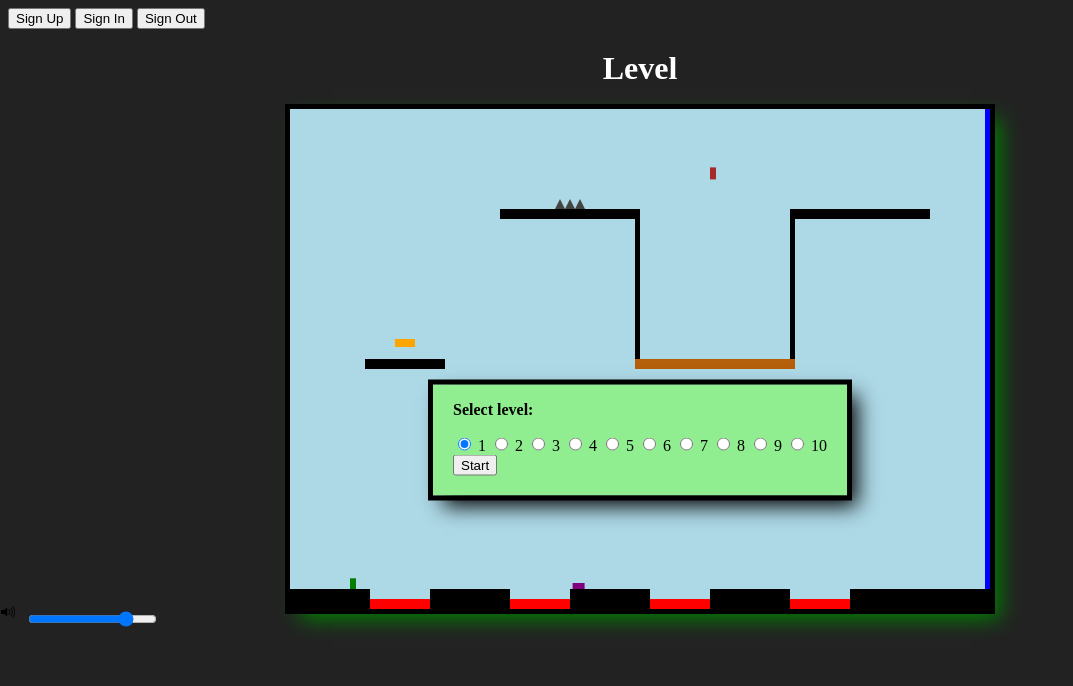
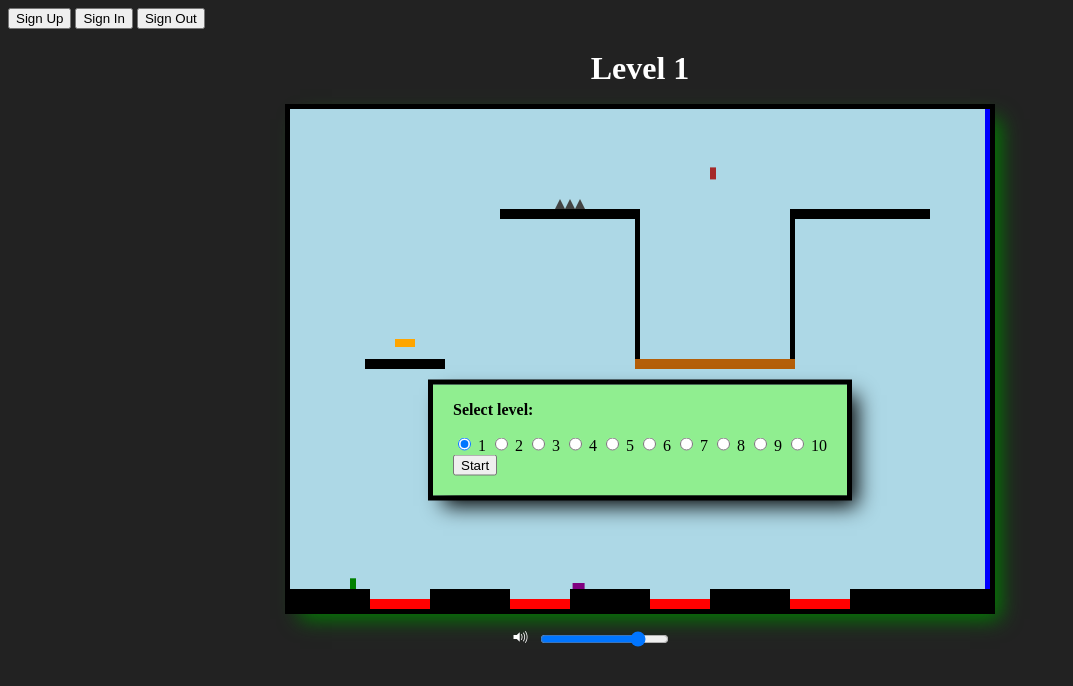
Before and after one commit to CGally/Platformer, a PHP site: page /index.html in a window 1280 px wide. Shown: the top 686 px of the page, without its empty margins (0-1073 px from the left). Run offline with PHP 8.4, Linux system fonts and the light colour scheme; some libraries are stand-ins or nearby versions.

Commit message:
fix menu display

```diff
--- a/main.css
+++ b/main.css
@@ -91,16 +91,27 @@ canvas {
   z-index: 1;
 }
 
+#volume-control {
+  display: block;
+  margin-left: auto;
+  margin-right: auto;
+  padding-top: 20px;
+  width: 20%;
+}
+
+#volume {
+  display: inline-block;
+}
+
 #vol {
-  display: inline-block;
-  position: relative;
-  text-align: center;
-  transform: translate(-50%, -50%);
+  color: white;
+  float: left;
+  padding-right: 10px;
 }
 
 #mute {
+  color: white;
   display: none;
-  position: relative;
-  text-align: center;
-  transform: translate(-50%, -50%);
+  float: left;
+  padding-right: 10px;
 }
--- a/scripts/app.js
+++ b/scripts/app.js
@@ -12,7 +12,7 @@ var canvas = document.getElementById("canvas"),
     levels = [],
     enemies,
     level = 0,
-    currentLevel,
+    currentLevel = 1,
     player,
     goal,
     swooshSound = new buzz.sound("/sounds/swoosh.mp3", { volume: 70 }),
@@ -145,6 +145,7 @@ function step() {
   if (player.colCheck(player, goal)) {
     if(level < levels.length - 1){
       level++;
+      // saveProgress(uid, level);
       currentLevel = level + 1;
       header.textContent = 'Level ' + currentLevel;
       render();
@@ -153,6 +154,9 @@ function step() {
       winnerSound.load();
       winnerSound.play();
       winner.style.display = 'block';
+      start.style.display = 'block';
+      menu.style.display = 'none';
+      cancelBtn[2].style.display = 'none'
     }
   }
   requestAnimationFrame(step);
@@ -216,7 +220,7 @@ menu.addEventListener('click', function() {
 
 window.onload = function() {
   cancelBtn[2].style.display = 'none'
-  header.textContent = 'Level ';
+  header.textContent = 'Level ' + currentLevel;
   levels.push(levelOne);
   levels.push(levelTwo);
   levels.push(levelThree);
--- a/scripts/firebase.js
+++ b/scripts/firebase.js
@@ -10,11 +10,20 @@ var signUpModalBtn = document.getElementById("signUpModalBtn"),
     loginEmail = document.getElementById("loginEmail"),
     loginPassword = document.getElementById("loginPassword"),
     loginError = document.getElementById("loginError"),
-    signOutBtn = document.getElementById("signOutBtn");
-    cancelBtn = document.getElementsByClassName("cancelBtn");
+    signOutBtn = document.getElementById("signOutBtn"),
+    cancelBtn = document.getElementsByClassName("cancelBtn"),
+    // ref = firebase.database().ref('progress'),
+    uid;
+
+// function saveProgress(uid, level) {
+//   ref.child(uid).set({
+//     level: level
+//   })
+// };
 
 firebase.auth().onAuthStateChanged(function(user) {
   if (user) {
+    // uid = firebase.auth().currentUser.uid;
     signUpModalBtn.style.display = 'none';
     loginModalBtn.style.display = 'none';
     signUpModal.style.display = 'none';
```
